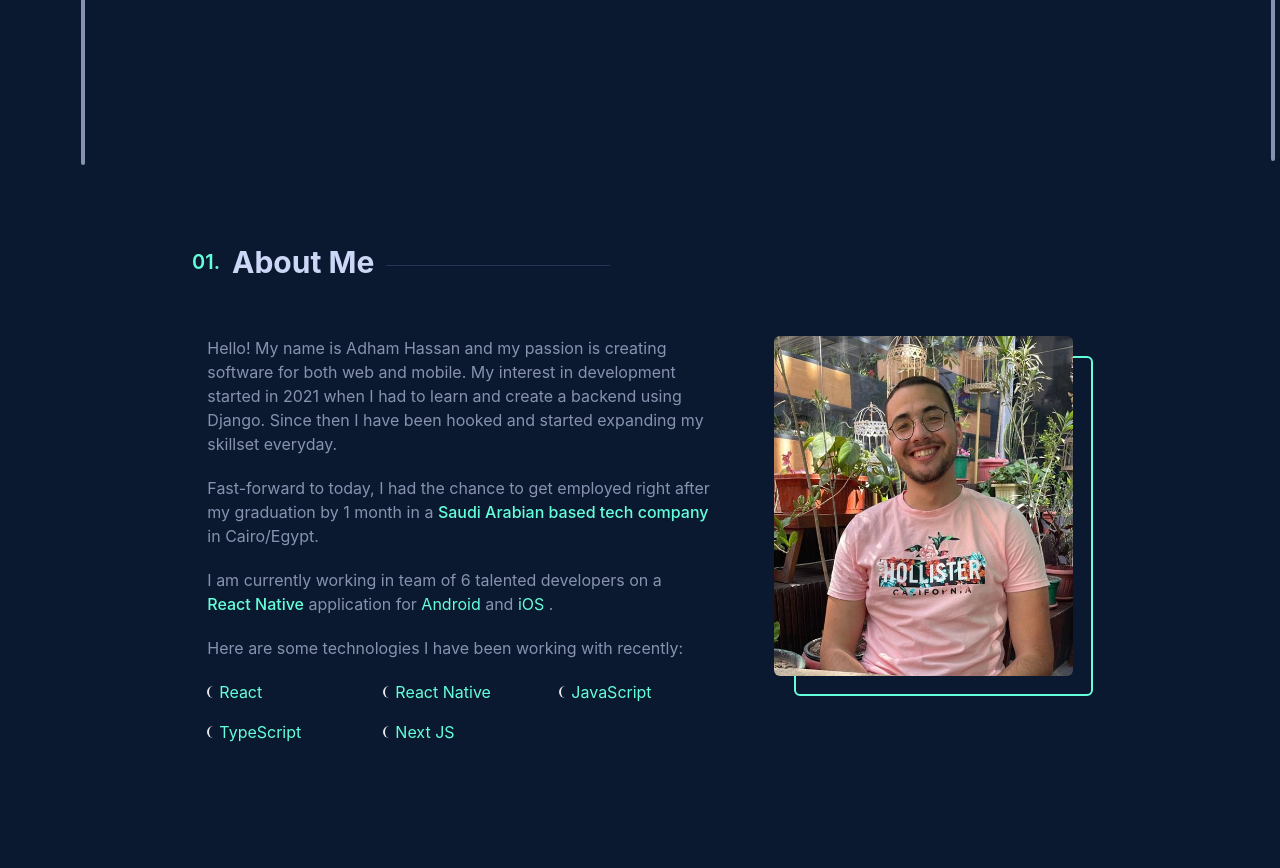
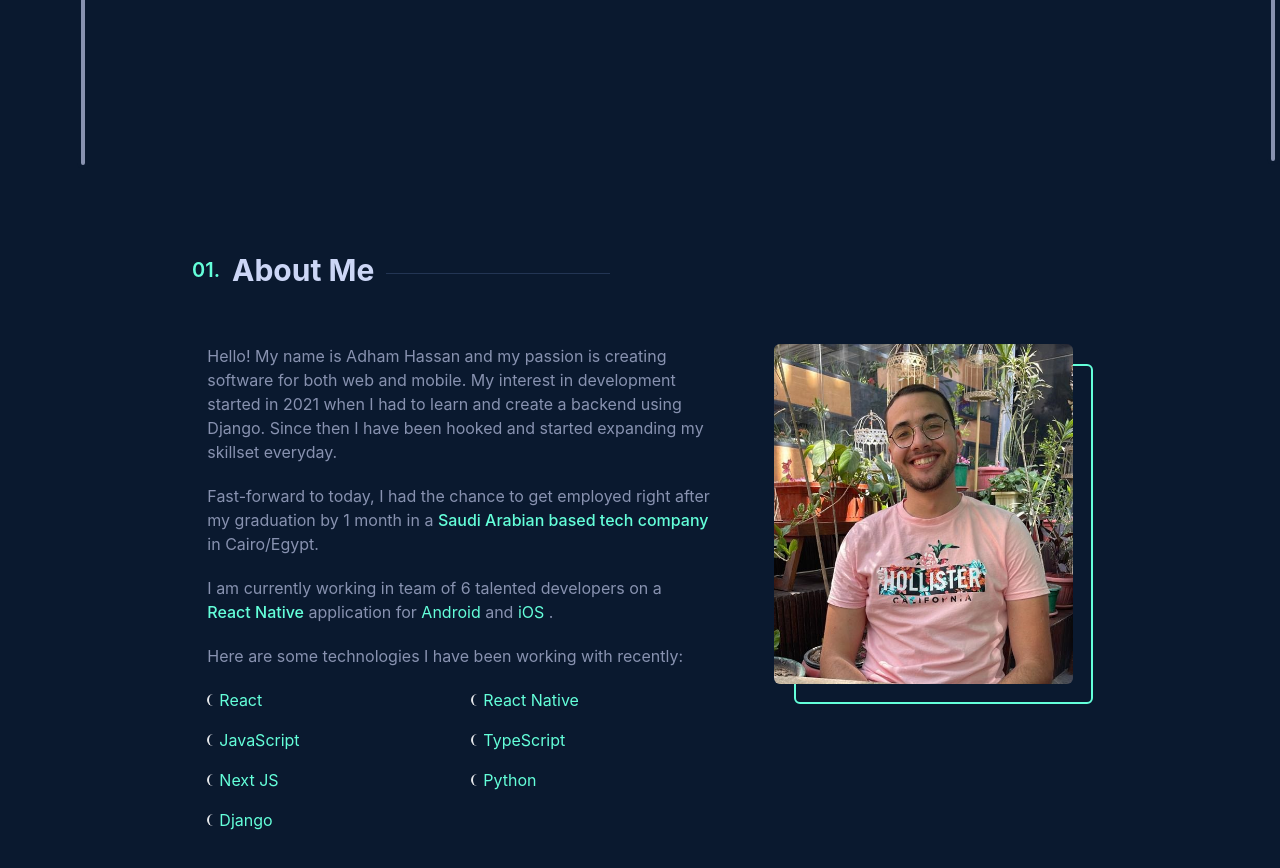
Before and after one commit to adhamhassan99/portfolio, a React (Vite) app: page / in a window 1280 px wide. Shown: the part 760-1628 px from the top of the page. Built offline with nearby package versions, Linux system fonts and the light colour scheme; no server answers.

Commit message:
added aos animations

```diff
--- a/src/App.tsx
+++ b/src/App.tsx
@@ -25,7 +25,7 @@ function App() {
         <Section id="hero" className="">
           <Hero />
         </Section>
-        <Section className="" id="about">
+        <Section className="items-center" id="about">
           <AboutMe />
         </Section>
         <Section className="" id="experience">
--- a/src/components/AboutMe/AboutMe.tsx
+++ b/src/components/AboutMe/AboutMe.tsx
@@ -5,7 +5,15 @@ import BlueText from "../BlueText/BlueText";
 
 type Props = {};
 
-const skills = ["React", "React Native", "JavaScript", "TypeScript", "Next JS"];
+const skills = [
+  "React",
+  "React Native",
+  "JavaScript",
+  "TypeScript",
+  "Next JS",
+  "Python",
+  "Django",
+];
 
 export default function AboutMe({}: Props) {
   return (
@@ -27,7 +35,7 @@ export default function AboutMe({}: Props) {
               <a
                 href="https://www.ejada.com/"
                 target="_blank"
-                className="text-Green"
+                className="text-Green before:w-0 after:w-0 hover:after:w-64 hover:after:duration-500 hover:after:h-[2px] hover:after:bg-Green after:absolute after:bottom-[1.3rem] after:left-[12.4rem] hover:text-Green"
               >
                 Saudi Arabian based tech company
               </a>{" "}
@@ -42,14 +50,17 @@ export default function AboutMe({}: Props) {
             <div data-aos="fade-up" className="">
               Here are some technologies I have been working with recently:
             </div>
-            <div data-aos="fade-up" className="grid gap-4  grid-cols-3">
+            <div data-aos="fade-up" className="grid gap-4  grid-cols-2">
               {skills.map((skill, index) => {
                 return (
-                  <div key={index} className="group flex items-center">
+                  <div
+                    key={index}
+                    className="group flex items-center hover:-translate-y-2 transition-transform duration-300"
+                  >
                     <div className="group-hover:border-Green group-hover:cursor-pointer border-l-2 rounded-full w-3 h-3" />
                     <BlueText
                       className={
-                        "group-hover:text-white group-hover:cursor-pointer"
+                        "group-hover:text-Green  group-hover:cursor-pointer"
                       }
                       text={skill}
                     />
--- a/src/components/Hero/Hero.tsx
+++ b/src/components/Hero/Hero.tsx
@@ -16,12 +16,12 @@ export default function Hero({}: Props) {
         </div>
       </div>
       <div className="flex flex-col md:flex-row">
-        <div className="max-w-xl text-LightestSlate  text-lg sm:text-xl">
+        <div className="max-w-xl text-LightestSlate  text-lg sm:text-xl ">
           I'm a software engineer specializing in building outstanding digital
           experiences. Currently, I'm building scalable, highly available
           products at{" "}
           <a
-            className="text-Green"
+            className="text-Green hover:text-Green before:w-0 after:w-0 hover:after:w-40 hover:after:duration-500 hover:after:h-[2px] hover:after:bg-Green after:absolute after:bottom-[23.5rem] after:left-[39.8rem]"
             href="https://www.ejada.com/"
             target="_blank"
           >
--- a/src/components/NavBar/NavBar.tsx
+++ b/src/components/NavBar/NavBar.tsx
@@ -8,7 +8,7 @@ type Props = {};
 export default function NavBar({}: Props) {
   return (
     <div className="py-5 px-8 flex justify-between sticky top-0 bg-Navy w-full z-50 ">
-      <a data-aos="fade-down" href="#hero">
+      <a data-aos="fade-down" data-aos-once="true" href="#hero">
         <img src={dp} className="w-14 h-14 rounded-full" />
       </a>
       <div className=" gap-8 items-center hidden  sm:flex">
--- a/src/components/TopNavLink/TopNavLink.tsx
+++ b/src/components/TopNavLink/TopNavLink.tsx
@@ -16,7 +16,12 @@ export default function TopNavLink({
   delay = "1000",
 }: Props) {
   return (
-    <div data-aos="fade-down" data-aos-duration={delay} className="text-sm">
+    <div
+      data-aos="fade-down"
+      data-aos-once="true"
+      data-aos-duration={delay}
+      className="text-sm"
+    >
       <a
         className={`hover:cursor-pointer transition-all duration-300 text-LightestSlate hover:text-Green ${
           disabled ? "opacity-20" : ""
```
